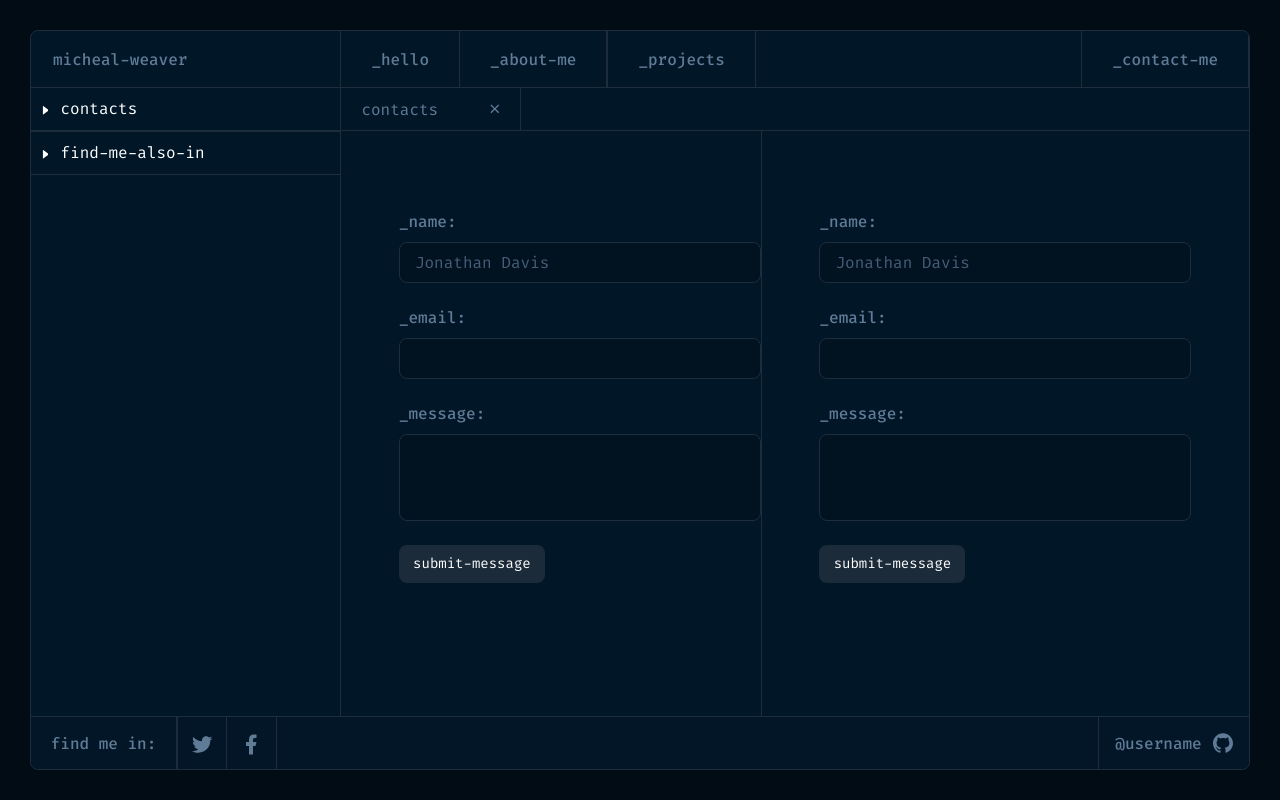
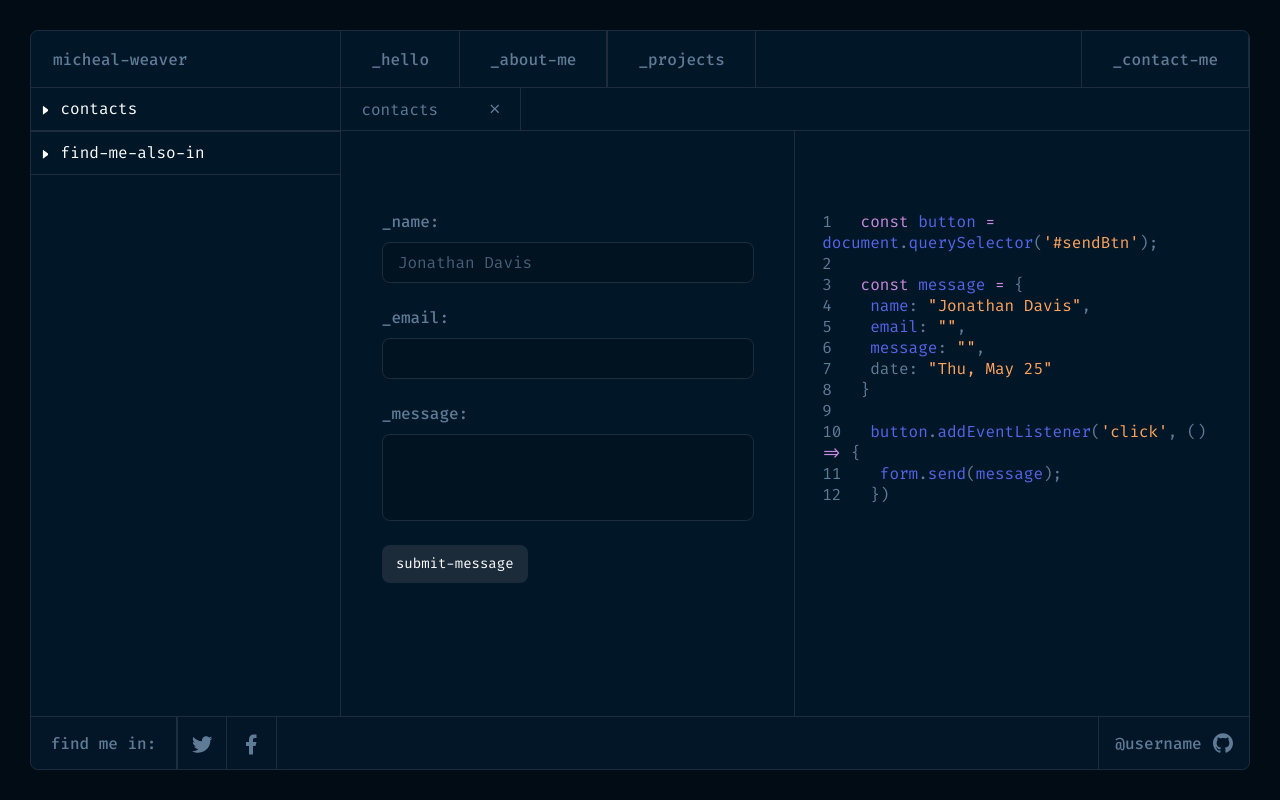
Before and after one commit to tienbot/SaintCode-Portfolio, a React (Create React App) app: page /contacts in a window 1280 px wide. Built offline with nearby package versions, Linux system fonts and the light colour scheme; no server answers.

Commit message:
contact page right column, about me styles

```diff
--- a/package.json
+++ b/package.json
@@ -12,9 +12,10 @@
     "react": "^18.2.0",
     "react-dom": "^18.2.0",
     "react-embed-gist": "^1.0.16",
+    "react-icons": "^4.8.0",
     "react-router-dom": "^6.11.1",
-    "react-icons": "^4.8.0",
     "react-scripts": "^5.0.1",
+    "react-syntax-highlighter": "^15.5.0",
     "sass": "^1.62.1",
     "typescript": "^4.9.5",
     "web-vitals": "^2.1.4"
--- a/src/Layout/Layout.module.css
+++ b/src/Layout/Layout.module.css
@@ -5,6 +5,7 @@
     padding: 54px;
     display: flex;
     justify-content: center;
+    align-items: center;
 }
 
 .page__wrapper{
--- a/src/components/CodeSnipedBlock/CodeSnippetBlock.module.css
+++ b/src/components/CodeSnipedBlock/CodeSnippetBlock.module.css
@@ -2,7 +2,7 @@
   width: 100%;
   max-height: 70vh;
   height: 100%;
-  /* padding: 18px 40px 0 40px; */
+  padding: 18px 40px 0 40px;
   overflow: auto;
   font-style: normal;
   font-weight: 450;
@@ -11,13 +11,13 @@
   color: #607b96;
 }
 .wrapper::-webkit-scrollbar {
-  width: 26px;
+  width: 18.5px;
 }
 .wrapper::-moz-scrollbar {
-  width: 26px;
+  width: 18.5px;
 }
 .wrapper::-ms-scrollbar {
-  width: 26px;
+  width: 18.5px;
 }
 .wrapper::-webkit-scrollbar-track {
   background-color: #f1f1f1;
@@ -36,12 +36,15 @@
 }
 .wrapper::-webkit-scrollbar-thumb {
   background-color: #607b96;
+  border-radius: 4px;
 }
 .wrapper::-moz-scrollbar-thumb {
   background-color: #607b96;
+  border-radius: 4px;
 }
 .wrapper::-ms-scrollbar-thumb {
   background-color: #607b96;
+  border-radius: 4px;
 }
 .wrapper::-webkit-scrollbar-thumb:hover {
   filter: brightness(150%);
--- a/src/components/Form/Form.jsx
+++ b/src/components/Form/Form.jsx
@@ -3,6 +3,7 @@ import s from './Form.module.scss';
 import TextComponent from '../TextComponent/TextComponent';
 import { Button } from '../Button/Button';
 import { ButtonX } from '../ButtonX/ButtonX';
+// import FormCode from '../FormCode/FormCode'
 
 export const Form = () => {
   const [name, setName] = useState('Jonathan Davis');
@@ -34,6 +35,13 @@ export const Form = () => {
     setCheckedProjects([]); // Clear selected projects
     setButtonXVisible(false); // Hide ButtonX
   };
+  const options = { weekday: 'short', day: 'numeric', month: 'short' };
+  const today = new Date().toLocaleDateString('en-US', options);
+//   const [inputValue, setInputValue] = useState('');
+
+//   const handleChange = (event) => {
+//     setInputValue(event.target.value);
+//   };
 
   return (
     <div className={s.wrapper}>
@@ -85,47 +93,21 @@ export const Form = () => {
                 </form>
             </div>
             <div className={s.rightContent}>
-                <form className={s.form}>
-                    <label className={s.label} htmlFor="fname">
-                        <TextComponent text="_name:" />
-                    </label>
-                    <input
-                        className={s.input}
-                        type="text"
-                        id="fname"
-                        name="fname"
-                        value={name}
-                        onChange={handleNameChange}
-                        onClick={handleNameClick}
-                    />
-
-                    <label className={s.label} htmlFor="email">
-                        <TextComponent text="_email:" />
-                    </label>
-                    <input
-                        className={s.input}
-                        type="email"
-                        name="email"
-                        id="email"
-                        required
-                        value={email}
-                        onChange={handleEmailChange}
-                    />
-
-                    <label className={s.label} htmlFor="message">
-                        <TextComponent text="_message:" />
-                    </label>
-                    <textarea
-                        className={`${s.input} ${s.noResize}`}
-                        rows="13"
-                        cols="30"
-                        name="comment"
-                        id="message"
-                        value={message}
-                        onChange={handleMessageChange}
-                    ></textarea>
-                    <Button textBtn="submit-message" />
-                </form>
+                <div className={s.textWrapper}>
+                    <p>1&nbsp;&nbsp;&nbsp;<span className={s.pink}>const</span> <span className={s.blue}>button</span> <span className={s.pink}>=</span> <span className={s.blue}>document</span>.<span className={s.blue}>querySelector</span>(<span className={s.orange}>'#sendBtn'</span>);</p>
+                    <p>2&nbsp;&nbsp;&nbsp;</p>
+                    <p>3&nbsp;&nbsp;&nbsp;<span className={s.pink}>const</span> <span className={s.blue}>message</span> <span className={s.pink}>= </span>&#123;</p>
+                    <p>4&nbsp;&nbsp;&nbsp;<span className={s.blue}>&nbsp;name</span>:<span className={s.orange}>&nbsp;"{name}"</span>,</p>
+                    <p>5&nbsp;&nbsp;&nbsp;<span className={s.blue}>&nbsp;email</span>:<span className={s.orange}>&nbsp;"{email}"</span>,</p>
+                    <p>6&nbsp;&nbsp;&nbsp;<span className={s.blue}>&nbsp;message</span>:<span className={s.orange}>&nbsp;"{message}"</span>,</p>
+                    <p>7&nbsp;&nbsp;&nbsp;&nbsp;date:<span className={s.orange}>&nbsp;"{today}"</span></p>
+                    <p>8&nbsp;&nbsp;&nbsp;&#125;</p>
+                    <p>9&nbsp;&nbsp;&nbsp;</p>
+                    <p>10&nbsp;&nbsp;&nbsp;<span className={s.blue}>button</span>.<span className={s.blue}>addEventListener</span>(<span className={s.orange}>'click'</span>, () <span className={s.pink}>=&gt; </span>&#123;</p>
+                    <p>11&nbsp;&nbsp;&nbsp;<span className={s.blue}>&nbsp;form</span>.<span className={s.blue}>send</span>(<span className={s.blue}>message</span>);</p>
+                    <p>12&nbsp;&nbsp;&nbsp;&#125;)</p>
+                    {/* <FormCode/> */}
+                </div>
             </div>
         </div>
     </div>
--- a/src/components/Form/Form.module.scss
+++ b/src/components/Form/Form.module.scss
@@ -73,14 +73,36 @@
 
 .leftContent{
     display: flex;
+    justify-content: center;
     border-right: 1px solid #1E2D3D;
-    width: 40%;
+    width: 50%;
+    padding: 0 27px;
     padding-top: 10vh;
 }
 
 .rightContent{
     display: flex;
+    align-items: center;
+    padding: 0 27px;
     padding-top: 10vh;
+    flex-direction: column;
+    width: 50%;
+
+}
+.rightContent p {
+    color: #607B96;
+}
+
+.pink{
+    color: #C98BDF;
+}
+
+.blue{
+    color: #5565E8;
+}
+
+.orange{
+    color: #FEA55F;
 }
 
 @media ( max-width: 576px ){
--- /dev/null
+++ b/src/components/FormCode/FormCode.jsx
@@ -0,0 +1,26 @@
+import React from 'react';
+import { Prism as SyntaxHighlighter } from 'react-syntax-highlighter';
+import { nightOwl } from 'react-syntax-highlighter/dist/esm/styles/prism';
+
+function FormCode() {
+  const code = `const button = document.querySelector('#sendBtn');
+
+  const message = {
+      name: "Jonathan Davis",
+      email: "jonathan-davis@gmail.com",
+      message: "",
+      date: "Thu 21 Apr"
+  }
+
+  button.addEventListener('click', () => {
+      form.send(message);
+  })`;
+
+  return (
+    <SyntaxHighlighter language="javascript" style={nightOwl} showLineNumbers>
+      {code}
+    </SyntaxHighlighter>
+  );
+}
+
+export default FormCode;
--- a/src/components/Snippet/Snipped.module.css
+++ b/src/components/Snippet/Snipped.module.css
@@ -1,5 +1,6 @@
 .wrapper {
   margin: 52px 0;
+  /* padding: 0 40px; */
 }
 .header {
   display: flex;
@@ -14,6 +15,7 @@
   width: 36px;
   height: 36px;
   border-radius: 50%;
+  margin-right: 10px;
 }
 .title {
   width: 150px;
@@ -44,11 +46,31 @@
 }
 .content {
   width: 100%;
-  /* background: #011221; */
-  /* border: 1px solid #1e2d3d;
-  border-radius: 15px;
-  padding: 12px 15px; */
 }
+
+.content table tbody{
+    background-color: #011221;
+}
+/* вмето .blob-code */
+.content table tbody :last-child{
+    color: #607b96;
+}
+
+/* вмето .gist-file */
+.content section [translate]{
+    border: 1px solid #1E2D3D;
+}
+
+/* вмето .gist-data */
+.content section [translate] > :first-child{
+    border-bottom: 1px solid #1E2D3D;
+}
+
+/* вмето .gist-meta */
+.content section [translate] :last-child{
+    background-color: #011221;
+}
+
 .description {
   display: flex;
   /* max-width: 70%; */
@@ -59,5 +81,3 @@
   padding: 17px 0 12px 0;
   border-top: 1px solid #1e2d3d;
 }
-.close__btn {
-}
--- a/src/components/info/Info.module.css
+++ b/src/components/info/Info.module.css
@@ -44,13 +44,13 @@
 }
 
 .content::-webkit-scrollbar {
-  width: 26px;
+  width: 18.5px;
 }
 .content::-moz-scrollbar {
-  width: 26px;
+  width: 18.5px;
 }
 .content::-ms-scrollbar {
-  width: 26px;
+  width: 18.5px;
 }
 .content::-webkit-scrollbar-track {
   background-color: #f1f1f1;
@@ -69,12 +69,15 @@
 }
 .content::-webkit-scrollbar-thumb {
   background-color: #607b96;
+  border-radius: 4px;
 }
 .content::-moz-scrollbar-thumb {
   background-color: #607b96;
+  border-radius: 4px;
 }
 .content::-ms-scrollbar-thumb {
   background-color: #607b96;
+  border-radius: 4px;
 }
 .content::-webkit-scrollbar-thumb:hover {
   filter: brightness(150%);
@@ -115,6 +118,7 @@
 .text {
   margin-left: 38px;
   color: #607b96;
+  line-height: 150%;
 }
 .line__last {
   margin: 0 5px 0 0;
```
Also changed, not shown: 1 other file (tests, documents, lock files or other folders).
